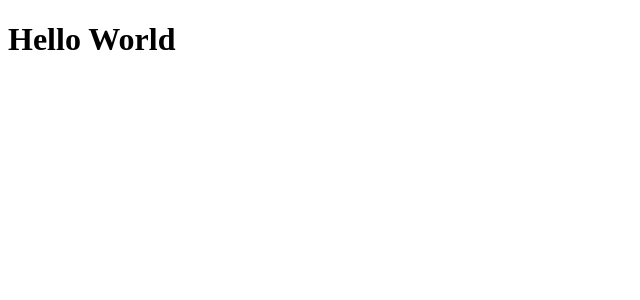
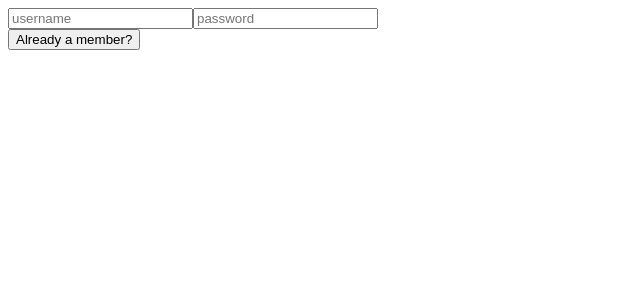
Before and after one commit to camcamman/RTV, a React (Create React App) app in the folder client/: page / in a window 1280 px wide. Shown: the top 300 px of the page, without its empty margins (0-640 px from the left). Built offline with nearby package versions, Linux system fonts and the light colour scheme.

Commit message:
auth page made auth is not working yet. only auth page is working

```diff
--- a/client/package.json
+++ b/client/package.json
@@ -36,5 +36,5 @@
       "last 1 safari version"
     ]
   },
-  "proxy": "http://localhost:9000"
+  "proxy": "http://localhost:8080"
 }
--- a/client/src/App.js
+++ b/client/src/App.js
@@ -1,6 +1,6 @@
 import React, { useContext } from 'react'
 import { Routes, Route, Navigate } from 'react-router-dom'
-import Home from './Home'
+import Home from './components/Auth/Auth'
 
 export default function App(){
   return (
--- a/client/src/Home.js
+++ /dev/null
@@ -1,9 +0,0 @@
-import React from "react";
-
-export default function Home () {
-    return(
-        <div>
-            <h1>Hello World</h1>
-        </div>
-    )
-}
--- /dev/null
+++ b/client/src/components/Auth/Auth.js
@@ -0,0 +1,28 @@
+import React, { useState } from "react";
+import AuthForm from "./AuthForm";
+
+const initInputs = { username: "", password: "" }
+
+export default function Home () {
+    const [inputs, setInputs] = useState(initInputs)
+    const [toggle, setToggle] = useState(true)
+
+
+    function handleChange () {}
+    return(
+        <div>
+            {toggle ?
+            <>
+            <AuthForm/>
+            <button onClick={() => setToggle(prev => !prev)}>Already a member?</button>
+            </>
+            :
+            <>
+            <AuthForm/>
+          <button onClick={() => setToggle(prev => !prev)}>Not a member?</button>
+
+            </>
+        }
+        </div>
+    )
+}
--- /dev/null
+++ b/client/src/components/Auth/AuthForm.js
@@ -0,0 +1,21 @@
+import React from "react";
+
+export default function AuthForm () {
+    return(
+        <>
+            <form>
+                <input
+                    type="text"
+                    placeholder="username"
+                >
+                </input>
+
+                <input
+                    type="text"
+                    placeholder="password"
+                >
+                </input>
+            </form>
+        </>
+    )
+}
```
Also changed, not shown: client/src/components/PoliticalIssues.js (added).
